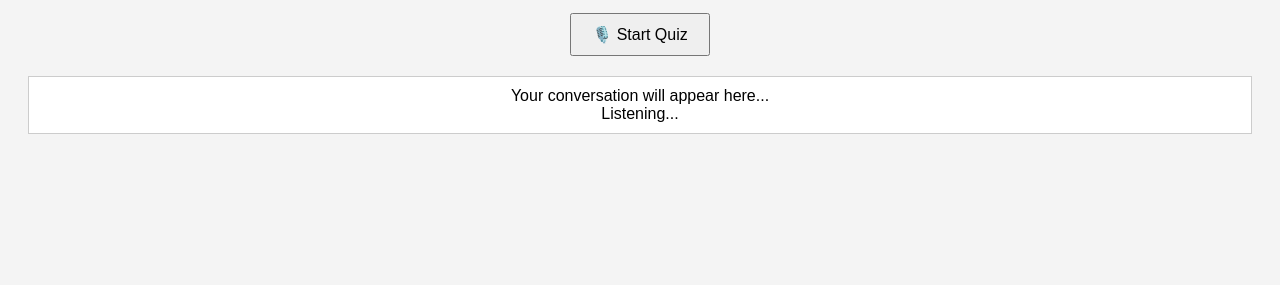
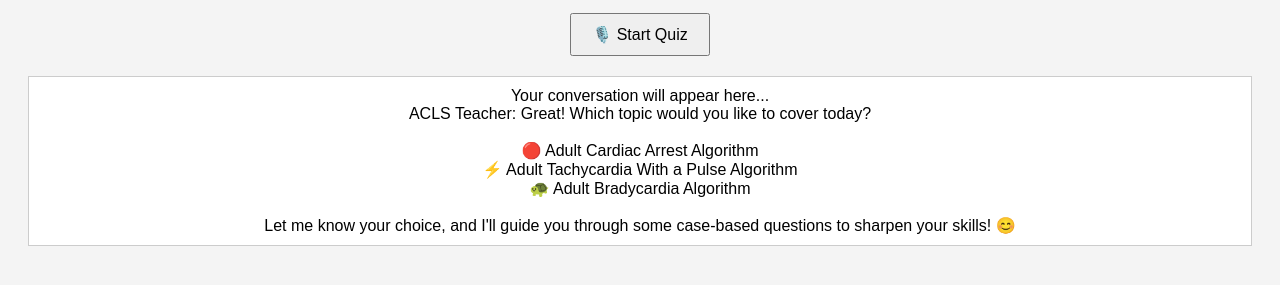
Before and after one commit to alfadiallo/acls-teacher, a website: page index.html in a window 1280 px wide. Both pictures are taken after a click on the button "🎙️ Start Quiz". Shown: the part 129-414 px from the top of the page. Drawn offline with Linux system fonts and the light colour scheme.

Commit message:
Update index.html

```diff
--- a/index.html
+++ b/index.html
@@ -32,6 +32,9 @@
     <div id="output">Your conversation will appear here...</div>
 
     <script>
+    // Initial case-based quiz prompt
+    const firstPrompt = "Great! Which topic would you like to cover today?\n\n🔴 Adult Cardiac Arrest Algorithm\n⚡ Adult Tachycardia With a Pulse Algorithm\n🐢 Adult Bradycardia Algorithm\n\nLet me know your choice, and I'll guide you through some case-based questions to sharpen your skills! 😊";
+
     // Speech recognition setup
     const recognition = new (window.SpeechRecognition || window.webkitSpeechRecognition)();
     recognition.lang = 'en-US';
@@ -47,7 +50,7 @@
                 },
                 body: JSON.stringify({
                     messages: [
-                            { role: 'system', content: 'You are an ACLS Teacher.' },
+                        { role: 'system', content: 'You are an ACLS Teacher. Guide the user through case-based scenarios in a quiz format.' },
                         { role: 'user', content: userInput }
                     ]
                 })
@@ -69,9 +72,10 @@
         synth.speak(utterance);
     }
 
-        // Start listening when the button is clicked
+    // Start the quiz with the initial prompt when the button is clicked
     document.getElementById('start-btn').addEventListener('click', () => {
-            document.getElementById('output').innerText += '\nListening...';
+        document.getElementById('output').innerText += `\nACLS Teacher: ${firstPrompt}`;
+        speak(firstPrompt);
         recognition.start();
     });
 
```
Lines whose indentation alone changed are shown as unchanged.
